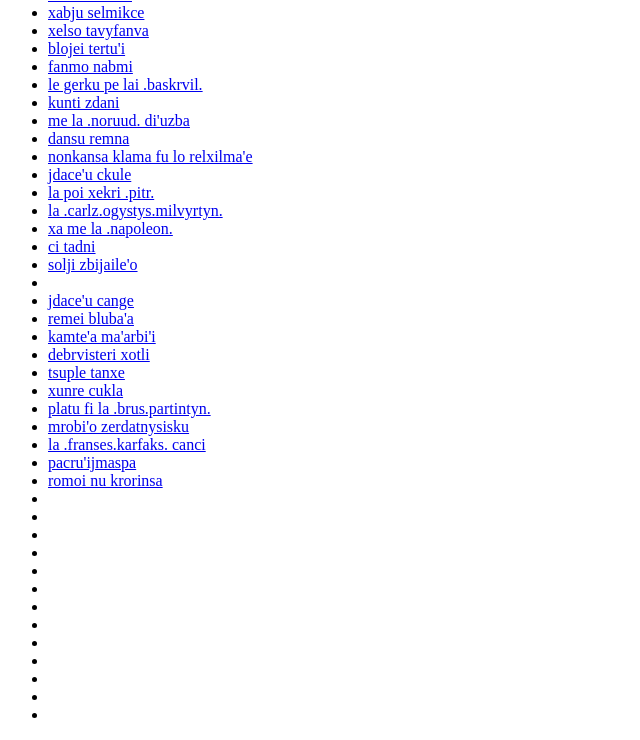
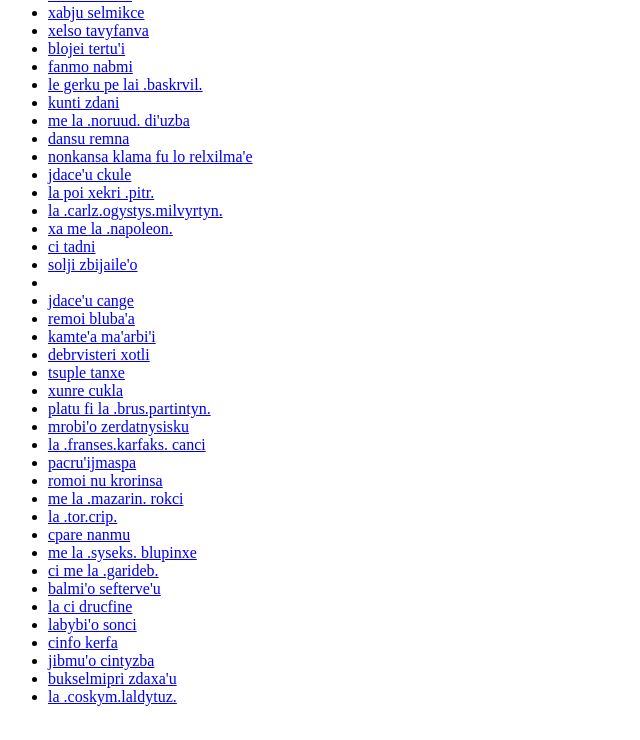
Before and after one commit to phma/xolmyz, a plain HTML site: page index.html in a window 1280 px wide. Shown: the part 382-1122 px from the top of the page, without its empty margins (0-640 px from the left). Drawn offline with Linux system fonts and the light colour scheme.

Commit message:
rest of the titles, except 3/4

```diff
--- a/index.html
+++ b/index.html
@@ -40,7 +40,7 @@
 <li><a href="gold/index.html">solji zbijaile'o</a></li>
 <li><a href="miss/index.html"></a></li><!-- This is a sports position and I have no idea how to translate it. "Right wing three-quarter missing" sounds like something that can't fly to me. -phma -->
 <li><a href="abbe/index.html">jdace'u cange</a></li>
-<li><a href="seco/index.html">remei bluba'a</a></li>
+<li><a href="seco/index.html">remoi bluba'a</a></li>
 <li><a href="vall/index.html">kamte'a ma'arbi'i</a></li>
 <li><a href="wist/index.html">debrvisteri xotli</a></li>
 <li><a href="card/index.html">tsuple tanxe</a></li>
@@ -50,18 +50,17 @@
 <li><a href="lady/index.html">la .franses.karfaks. canci</a></li>
 <li><a href="devi/index.html">pacru'ijmaspa</a></li>
 <li><a href="last/index.html">romoi nu krorinsa</a></li>
-<li><a href="/index.html"></a></li>
-<li><a href="/index.html"></a></li>
-<li><a href="/index.html"></a></li>
-<li><a href="/index.html"></a></li>
-<li><a href="/index.html"></a></li>
-<li><a href="/index.html"></a></li>
-<li><a href="/index.html"></a></li>
-<li><a href="/index.html"></a></li>
-<li><a href="/index.html"></a></li>
-<li><a href="/index.html"></a></li>
-<li><a href="/index.html"></a></li>
-<li><a href="/index.html"></a></li>
-<li><a href="/index.html"></a></li>
+<li><a href="maza/index.html">me la .mazarin. rokci</a></li>
+<li><a href="thor/index.html">la .tor.crip.</a></li>
+<li><a href="cree/index.html">cpare nanmu</a></li>
+<li><a href="suss/index.html">me la .syseks. blupinxe</a></li>
+<li><a href="3gar/index.html">ci me la .garideb.</a></li>
+<li><a href="illu/index.html">balmi'o sefterve'u</a></li>
+<li><a href="3gab/index.html">la ci drucfine</a></li>
+<li><a href="blan/index.html">labybi'o sonci</a></li>
+<li><a href="lion/index.html">cinfo kerfa</a></li>
+<li><a href="reti/index.html">jibmu'o cintyzba</a></li>
+<li><a href="veil/index.html">bukselmipri zdaxa'u</a></li>
+<li><a href="shos/index.html">la .coskym.laldytuz.</a></li>
 </ul>
 </body>
```
